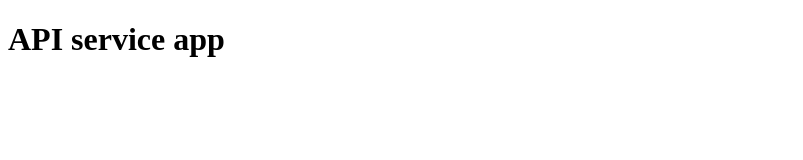
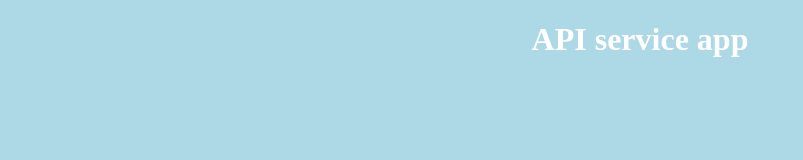
Before and after one commit to Elintcode/Elintcode.github.io, a plain HTML site: page index.html in a window 1280 px wide. Shown: the whole page, without its empty margins (0-803 px from the left). Drawn offline with Linux system fonts and the light colour scheme.

Commit message:
Update style.css

```diff
--- a/style.css
+++ b/style.css
@@ -1,4 +1,8 @@
 body {
-  background-color: "grey";
-  color: "blue";
+  background-color: lightblue;
 }
+
+h1 {
+  color: white;
+  text-align: center;
+}
```
